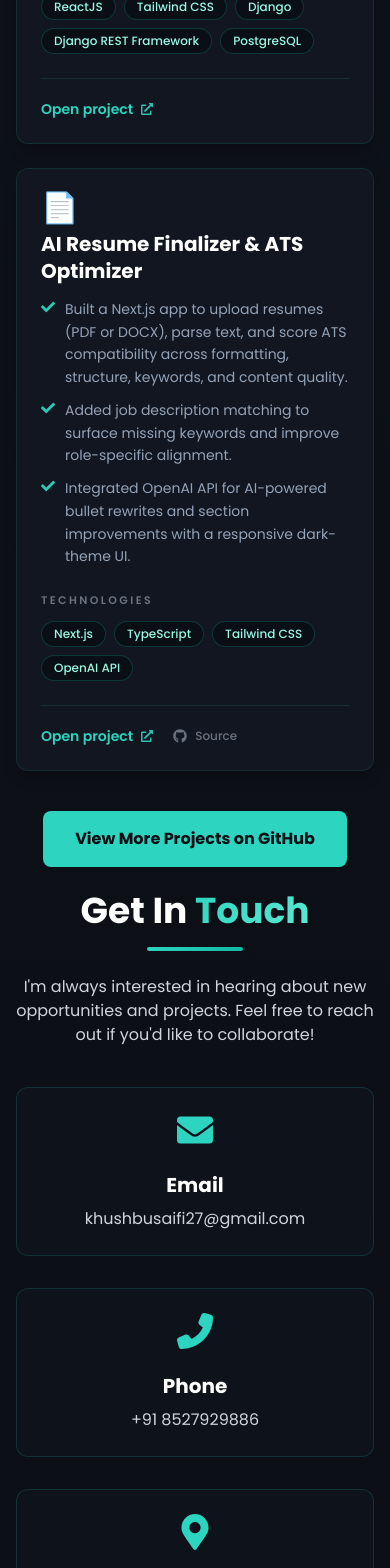
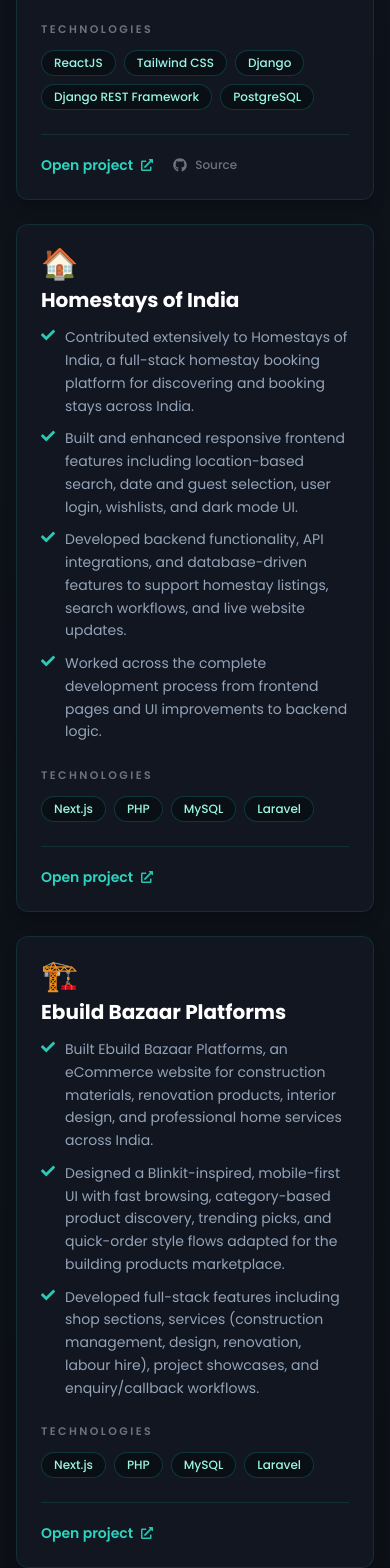
Before and after one commit to Khushbusaifi012/react-portfolio, a React (Vite) app: page / in a window 390 px wide. Shown: the part 9960-11528 px from the top of the page. Built offline with nearby package versions, Linux system fonts and the light colour scheme.

Commit message:
Update featured projects with Homestays of India and Ebuild Bazaar Platforms

```diff
--- a/src/components/Projects.jsx
+++ b/src/components/Projects.jsx
@@ -25,13 +25,21 @@
     },
     {
       id: 3,
-      title: 'AI Resume Finalizer & ATS Optimizer',
+      title: 'Homestays of India',
       description:
-        'Built a Next.js app to upload resumes (PDF or DOCX), parse text, and score ATS compatibility across formatting, structure, keywords, and content quality.\nAdded job description matching to surface missing keywords and improve role-specific alignment.\nIntegrated OpenAI API for AI-powered bullet rewrites and section improvements with a responsive dark-theme UI.',
-      image: '📄',
-      tech: ['Next.js', 'TypeScript', 'Tailwind CSS', 'OpenAI API'],
-      github: 'https://github.com/Khushbusaifi012/AI-Resume-Finalizer-and-Ats-optimizer',
-      live: 'https://ai-resume-finalizer-and-ats-optimiz.vercel.app/',
+        'Contributed extensively to Homestays of India, a full-stack homestay booking platform for discovering and booking stays across India.\nBuilt and enhanced responsive frontend features including location-based search, date and guest selection, user login, wishlists, and dark mode UI.\nDeveloped backend functionality, API integrations, and database-driven features to support homestay listings, search workflows, and live website updates.\nWorked across the complete development process from frontend pages and UI improvements to backend logic.',
+      image: '🏠',
+      tech: ['Next.js', 'PHP', 'MySQL', 'Laravel'],
+      live: 'https://test.homestaysofindia.com/',
+    },
+    {
+      id: 4,
+      title: 'Ebuild Bazaar Platforms',
+      description:
+        'Built Ebuild Bazaar Platforms, an eCommerce website for construction materials, renovation products, interior design, and professional home services across India.\nDesigned a Blinkit-inspired, mobile-first UI with fast browsing, category-based product discovery, trending picks, and quick-order style flows adapted for the building products marketplace.\nDeveloped full-stack features including shop sections, services (construction management, design, renovation, labour hire), project showcases, and enquiry/callback workflows.',
+      image: '🏗️',
+      tech: ['Next.js', 'PHP', 'MySQL', 'Laravel'],
+      live: 'https://stagedev.ebuildbazaar.in/',
     },
   ];
 
@@ -65,7 +73,7 @@
   };
 
   return (
-    <section id="projects" className="-mt-4 pt-0 pb-10 md:pt-2 md:pb-12 px-4 sm:px-6 lg:px-8 relative">
+    <section id="projects" className="pt-4 pb-10 md:pt-6 md:pb-12 px-4 sm:px-6 lg:px-8 relative">
       <div className="max-w-6xl mx-auto">
         {/* Section Title */}
         <motion.div
@@ -158,7 +166,7 @@
                     Open project
                     <FaExternalLinkAlt className="text-xs opacity-90" aria-hidden />
                   </motion.a>
-                  {project.live ? (
+                  {project.github ? (
                     <motion.a
                       href={project.github}
                       target="_blank"
--- a/src/components/Skills.jsx
+++ b/src/components/Skills.jsx
@@ -97,7 +97,7 @@
   };
 
   return (
-    <section id="skills" className="-mt-2 pt-2 pb-8 md:pt-4 md:pb-10 px-4 sm:px-6 lg:px-8 bg-gradient-dark relative overflow-hidden">
+    <section id="skills" className="pt-6 pb-8 md:pt-8 md:pb-10 px-4 sm:px-6 lg:px-8 bg-gradient-dark relative overflow-hidden">
       {/* Background decoration */}
       <div className="absolute bottom-0 right-0 w-96 h-96 bg-teal-400/10 rounded-full blur-3xl"></div>
 
```
